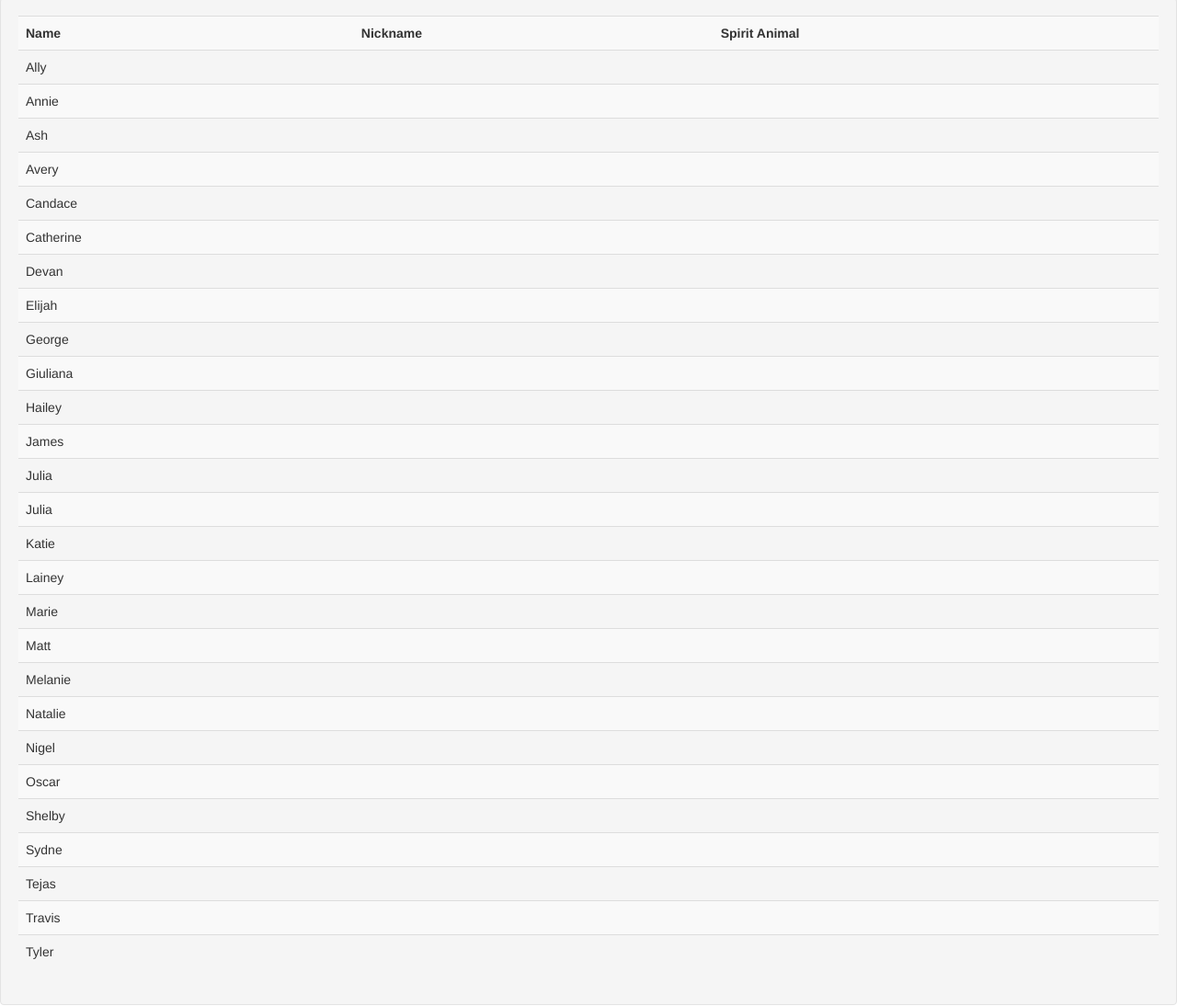
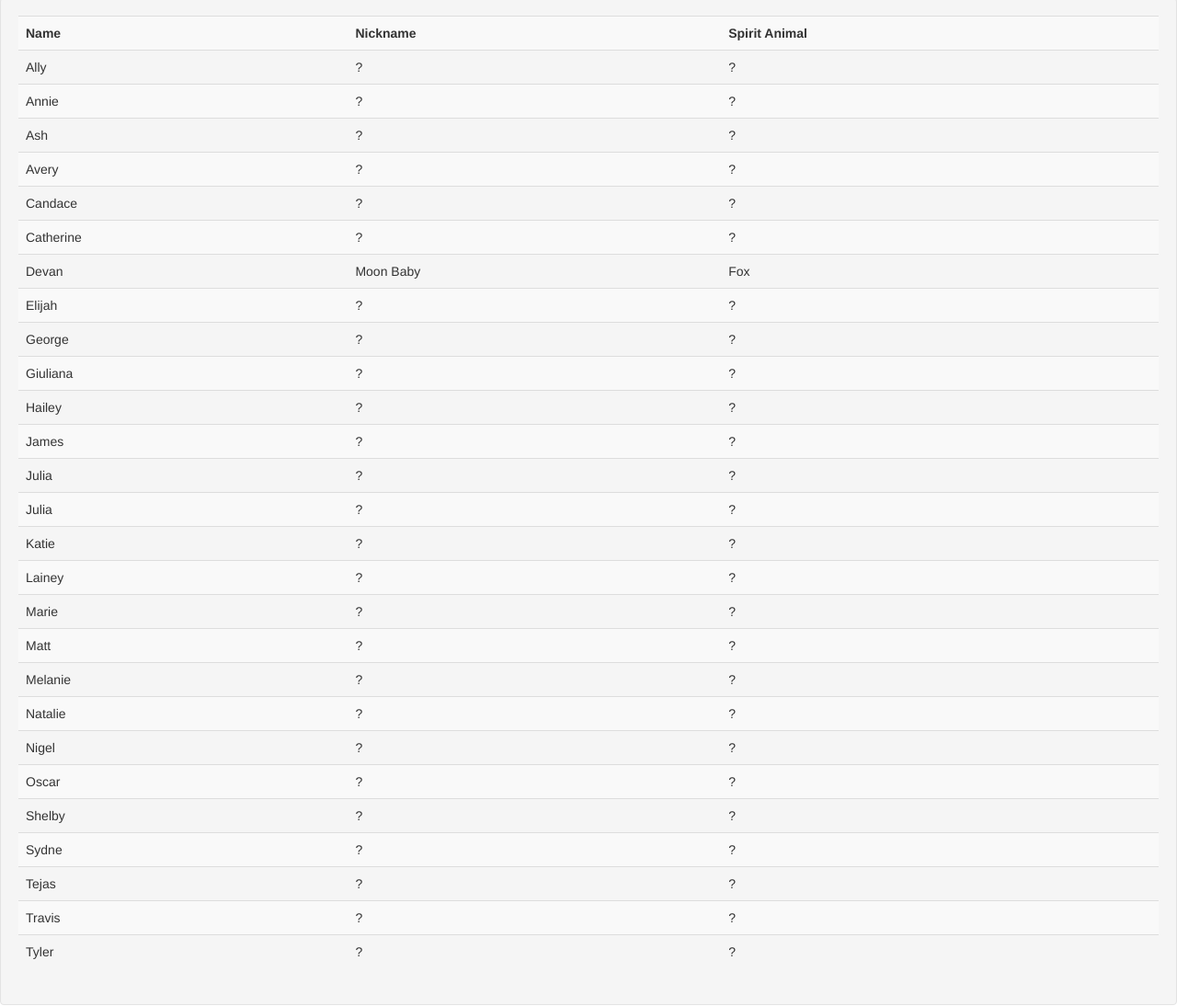
Before and after one commit to HOCAustin/HOCAustin.github.io, a plain HTML site: page members.html in a window 1280 px wide. Shown: the part 158-1252 px from the top of the page at 92% size. Drawn offline with Linux system fonts and the light colour scheme; a script that the page names is missing.

Commit message:
new changes

```diff
--- a/housecss.css
+++ b/housecss.css
@@ -107,6 +107,6 @@ input, textarea {
     color:black;
     clear:both;
     text-align:center;
-	padding-top: 50px;
+	padding-top: 100px;
 	padding-bottom: 5px;
 	}
--- a/members.html
+++ b/members.html
@@ -63,138 +63,138 @@
   </tr>
   <tr>
     <td class="tg-031e">Ally</td>
-    <td class="tg-031e"></td>
-    <td class="tg-031e"></td>
+    <td class="tg-031e">?</td>
+    <td class="tg-031e">?</td>
   </tr>
   <tr>
     <td class="tg-031e">Annie</td>
-    <td class="tg-031e"></td>
-    <td class="tg-031e"></td>
+    <td class="tg-031e">?</td>
+    <td class="tg-031e">?</td>
   </tr>
   <tr>
     <td class="tg-031e">Ash</td>
-    <td class="tg-031e"></td>
-    <td class="tg-031e"></td>
+    <td class="tg-031e">?</td>
+    <td class="tg-031e">?</td>
   </tr>
   <tr>
     <td class="tg-031e">Avery</td>
-    <td class="tg-031e"></td>
-    <td class="tg-031e"></td>
+    <td class="tg-031e">?</td>
+    <td class="tg-031e">?</td>
   </tr>
   <tr>
     <td class="tg-031e">Candace</td>
-    <td class="tg-031e"></td>
-    <td class="tg-031e"></td>
+    <td class="tg-031e">?</td>
+    <td class="tg-031e">?</td>
   </tr>
   <tr>
     <td class="tg-031e">Catherine</td>
-    <td class="tg-031e"></td>
-    <td class="tg-031e"></td>
+    <td class="tg-031e">?</td>
+    <td class="tg-031e">?</td>
   </tr>
   <tr>
     <td class="tg-031e">Devan</td>
-    <td class="tg-031e"></td>
-    <td class="tg-031e"></td>
+    <td class="tg-031e">Moon Baby</td>
+    <td class="tg-031e">Fox</td>
   </tr>
   <tr>
     <td class="tg-031e">Elijah</td>
-    <td class="tg-031e"></td>
-    <td class="tg-031e"></td>
+    <td class="tg-031e">?</td>
+    <td class="tg-031e">?</td>
   </tr>
   <tr>
     <td class="tg-031e">George</td>
-    <td class="tg-031e"></td>
-    <td class="tg-031e"></td>
+    <td class="tg-031e">?</td>
+    <td class="tg-031e">?</td>
   </tr>
   <tr>
     <td class="tg-031e">Giuliana</td>
-    <td class="tg-031e"></td>
-    <td class="tg-031e"></td>
+    <td class="tg-031e">?</td>
+    <td class="tg-031e">?</td>
   </tr>
   <tr>
     <td class="tg-031e">Hailey</td>
-    <td class="tg-031e"></td>
-    <td class="tg-031e"></td>
+    <td class="tg-031e">?</td>
+    <td class="tg-031e">?</td>
   </tr>
   <tr>
     <td class="tg-031e">James</td>
-    <td class="tg-031e"></td>
-    <td class="tg-031e"></td>
+    <td class="tg-031e">?</td>
+    <td class="tg-031e">?</td>
   </tr>
   <tr>
     <td class="tg-031e">Julia</td>
-    <td class="tg-031e"></td>
-    <td class="tg-031e"></td>
+    <td class="tg-031e">?</td>
+    <td class="tg-031e">?</td>
   </tr>
   <tr>
     <td class="tg-031e">Julia</td>
-    <td class="tg-031e"></td>
-    <td class="tg-031e"></td>
+    <td class="tg-031e">?</td>
+    <td class="tg-031e">?</td>
   </tr>
   <tr>
     <td class="tg-031e">Katie</td>
-    <td class="tg-031e"></td>
-    <td class="tg-031e"></td>
+    <td class="tg-031e">?</td>
+    <td class="tg-031e">?</td>
   </tr>
   <tr>
     <td class="tg-031e">Lainey</td>
-    <td class="tg-031e"></td>
-    <td class="tg-031e"></td>
+    <td class="tg-031e">?</td>
+    <td class="tg-031e">?</td>
   </tr>
   <tr>
     <td class="tg-031e">Marie</td>
-    <td class="tg-031e"></td>
-    <td class="tg-031e"></td>
+    <td class="tg-031e">?</td>
+    <td class="tg-031e">?</td>
   </tr>
   <tr>
     <td class="tg-031e">Matt</td>
-    <td class="tg-031e"></td>
-    <td class="tg-031e"></td>
+    <td class="tg-031e">?</td>
+    <td class="tg-031e">?</td>
   </tr>
   <tr>
     <td class="tg-031e">Melanie</td>
-    <td class="tg-031e"></td>
-    <td class="tg-031e"></td>
+    <td class="tg-031e">?</td>
+    <td class="tg-031e">?</td>
   </tr>
   <tr>
     <td class="tg-031e">Natalie</td>
-    <td class="tg-031e"></td>
-    <td class="tg-031e"></td>
+    <td class="tg-031e">?</td>
+    <td class="tg-031e">?</td>
   </tr>
   <tr>
     <td class="tg-031e">Nigel</td>
-    <td class="tg-031e"></td>
-    <td class="tg-031e"></td>
+    <td class="tg-031e">?</td>
+    <td class="tg-031e">?</td>
   </tr>
   <tr>
     <td class="tg-031e">Oscar</td>
-    <td class="tg-031e"></td>
-    <td class="tg-031e"></td>
+    <td class="tg-031e">?</td>
+    <td class="tg-031e">?</td>
   </tr>
   <tr>
     <td class="tg-031e">Shelby</td>
-    <td class="tg-031e"></td>
-    <td class="tg-031e"></td>
+    <td class="tg-031e">?</td>
+    <td class="tg-031e">?</td>
   </tr>
   <tr>
     <td class="tg-031e">Sydne</td>
-    <td class="tg-031e"></td>
-    <td class="tg-031e"></td>
+    <td class="tg-031e">?</td>
+    <td class="tg-031e">?</td>
   </tr>
   <tr>
     <td class="tg-031e">Tejas</td>
-    <td class="tg-031e"></td>
-    <td class="tg-031e"></td>
+    <td class="tg-031e">?</td>
+    <td class="tg-031e">?</td>
   </tr>
   <tr>
     <td class="tg-031e">Travis</td>
-    <td class="tg-031e"></td>
-    <td class="tg-031e"></td>
+    <td class="tg-031e">?</td>
+    <td class="tg-031e">?</td>
   </tr>
   <tr>
     <td class="tg-031e">Tyler</td>
-    <td class="tg-031e"></td>
-    <td class="tg-031e"></td>
+    <td class="tg-031e">?</td>
+    <td class="tg-031e">?</td>
   </tr>
 </table>
 	</div>
```
Also changed, not shown: coolstuff.html (+2 -1 lines).
